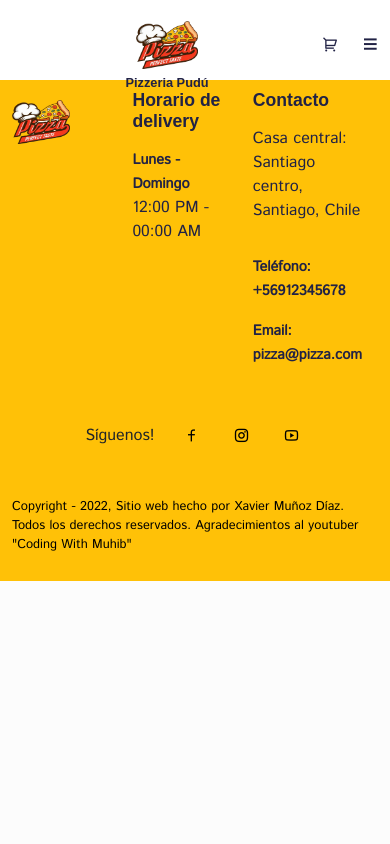
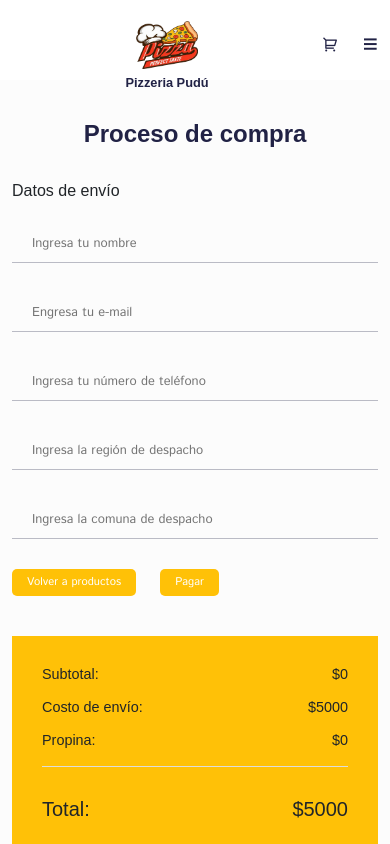
Before and after one commit to iChavy/PEP3-Tingeso, a React (Create React App) app in the folder pizzeria/: page /comprar in a window 390 px wide. Shown: the top 844 px of the page. Built offline with nearby package versions, Linux system fonts and the light colour scheme; a web font is replaced by a local one.

Commit message:
[feat]: pagina carro y pago

```diff
--- a/pizzeria/src/Pages/Carro.jsx
+++ b/pizzeria/src/Pages/Carro.jsx
@@ -1,7 +1,91 @@
 import React from "react";
+import Helmet from "../Components/Helmet/Helmet.js";
+import { Container, Row, Col } from "reactstrap";
+import "../assets/pagina-carrito.css";
+import { useSelector, useDispatch } from "react-redux";
+import { cartActions } from "../store/shopping-cart/cartSlice";
+import { Link } from "react-router-dom";
 
 const Carro = () => {
-  return <div>Carro</div>;
+  const cartItems = useSelector((state) => state.cart.cartItems);
+  const totalAmount = useSelector((state) => state.cart.totalAmount);
+
+  return (
+    <Helmet title="Carrito">
+      <section>
+        <Container>
+          <Row>
+            <Col lg="12" className="text-center">
+              <h2>Productos en el carrito</h2>
+              <br />
+            </Col>
+
+            <Col lg="12">
+              {cartItems.length === 0 ? (
+                <h5 className="text-center">El carrito está vacío</h5>
+              ) : (
+                <table className="table table-bordered">
+                  <thead>
+                    <tr>
+                      <th>Imagen </th>
+                      <th>Nombre del producto</th>
+                      <th>Cantidad</th>
+                      <th>Precio</th>
+                      <th>Borrar</th>
+                    </tr>
+                  </thead>
+                  <tbody>
+                    {cartItems.map((item) => (
+                      <Tr item={item} key={item.id} />
+                    ))}
+                  </tbody>
+                </table>
+              )}
+
+              <div className="mt-4">
+                <h6>
+                  Subtotal: $
+                  <span className="cart__subtotal">{totalAmount}</span>
+                </h6>
+                <div className="cart__page-btn">
+                  <button className="addTOCart__btn me-4">
+                    <Link to="/productos">Volver a Productos</Link>
+                  </button>
+                  <button className="addTOCart__btn">
+                    <Link to="/comprar">Continuar con la compra</Link>
+                  </button>
+                </div>
+              </div>
+            </Col>
+          </Row>
+        </Container>
+      </section>
+    </Helmet>
+  );
+};
+
+const Tr = (props) => {
+  const { id, imagen, titulo, precio, quantity } = props.item;
+  const dispatch = useDispatch();
+
+  const deleteItem = () => {
+    dispatch(cartActions.deleteItem(id));
+  };
+
+  return (
+    <tr>
+      <td className="text-center cart__img-box">
+        <img src={imagen} alt="" />
+      </td>
+      <td className="text-center">{titulo}</td>
+      <td className="text-center">{quantity}</td>
+      <td className="text-center">${precio}</td>
+
+      <td className="text-center cart__item-del">
+        <i className="ri-delete-bin-line" onClick={deleteItem}></i>
+      </td>
+    </tr>
+  );
 };
 
 export default Carro;
--- /dev/null
+++ b/pizzeria/src/Pages/Comprar.jsx
@@ -0,0 +1,134 @@
+import React, { useState } from "react";
+import { useSelector, useDispatch } from "react-redux";
+import { Container, Row, Col } from "reactstrap";
+import Helmet from "../Components/Helmet/Helmet.js";
+import { Link } from "react-router-dom";
+import { cartActions } from "../store/shopping-cart/cartSlice";
+
+import "../assets/comprar-pagina.css";
+
+const Comprar = () => {
+  const dispatch = useDispatch();
+
+  const vaciarCarrito = () => {
+    dispatch(cartActions.vaciarCarrito());
+  };
+
+  const cartTotalAmount = useSelector((state) => state.cart.totalAmount);
+  const propina = 0.05;
+  const costoEnvio = 5000;
+  const datosEnvio = [];
+
+  const propinaRepartidor = cartTotalAmount * Number(propina);
+  const totalAmount = cartTotalAmount + propinaRepartidor + Number(costoEnvio);
+
+  const [ingresarNombre, setIngresarNombre] = useState("");
+  const [ingresarEmail, setIngresarEmail] = useState("");
+  const [ingresarTelefono, setIngresarTelefono] = useState("");
+  const [ingresarRegion, setIngresarRegion] = useState("");
+  const [ingresarComuna, setIngresarComuna] = useState("");
+
+  const submitHandler = (e) => {
+    e.preventDefault();
+    const datosEnvioUsuario = {
+      nombre: ingresarNombre,
+      email: ingresarEmail,
+      telefono: ingresarTelefono,
+      region: ingresarRegion,
+      comuna: ingresarComuna,
+    };
+
+    datosEnvio.push(datosEnvioUsuario);
+    console.log(datosEnvio);
+  };
+
+  return (
+    <Helmet title="Comprar">
+      <section>
+        <Container>
+          <Row>
+            <Col lg="12" className="text-center">
+              <h2>Proceso de compra</h2>
+              <br />
+            </Col>
+
+            <Col lg="8" md="6">
+              <h6 className="mb-4">Datos de envío</h6>
+              <form className="checkout__form" onSubmit={submitHandler}>
+                <div className="form__group">
+                  <input
+                    type="text"
+                    placeholder="Ingresa tu nombre"
+                    required
+                    onChange={(e) => setIngresarNombre(e.target.value)}
+                  />
+                </div>
+
+                <div className="form__group">
+                  <input
+                    type="email"
+                    placeholder="Engresa tu e-mail"
+                    required
+                    onChange={(e) => setIngresarEmail(e.target.value)}
+                  />
+                </div>
+                <div className="form__group">
+                  <input
+                    type="number"
+                    placeholder="Ingresa tu número de teléfono"
+                    required
+                    onChange={(e) => setIngresarTelefono(e.target.value)}
+                  />
+                </div>
+                <div className="form__group">
+                  <input
+                    type="text"
+                    placeholder="Ingresa la región de despacho"
+                    required
+                    onChange={(e) => setIngresarRegion(e.target.value)}
+                  />
+                </div>
+                <div className="form__group">
+                  <input
+                    type="text"
+                    placeholder="Ingresa la comuna de despacho"
+                    required
+                    onChange={(e) => setIngresarComuna(e.target.value)}
+                  />
+                </div>
+                <button className="addTOCart__btn me-4">
+                  <Link to="/productos">Volver a productos</Link>
+                </button>
+
+                <button type="submit" className="addTOCart__btn" onClick={vaciarCarrito}>
+                  <Link to="/pago">Pagar</Link>
+                </button>
+              </form>
+            </Col>
+
+            <Col lg="4" md="6">
+              <div className="checkout__bill">
+                <h6 className="d-flex align-items-center justify-content-between mb-3">
+                  Subtotal: <span>${cartTotalAmount}</span>
+                </h6>
+                <h6 className="d-flex align-items-center justify-content-between mb-3">
+                  Costo de envío: <span>${costoEnvio}</span>
+                </h6>
+                <h6 className="d-flex align-items-center justify-content-between mb-3">
+                  Propina: <span>${propinaRepartidor}</span>
+                </h6>
+                <div className="checkout__total">
+                  <h5 className="d-flex align-items-center justify-content-between">
+                    Total: <span>${totalAmount}</span>
+                  </h5>
+                </div>
+              </div>
+            </Col>
+          </Row>
+        </Container>
+      </section>
+    </Helmet>
+  );
+};
+
+export default Comprar;
--- a/pizzeria/src/Pages/Contacto.jsx
+++ /dev/null
@@ -1,7 +0,0 @@
-import React from "react";
-
-const Contacto = () => {
-  return <div>Contacto</div>;
-};
-
-export default Contacto;
--- a/pizzeria/src/Pages/Home.jsx
+++ b/pizzeria/src/Pages/Home.jsx
@@ -23,7 +23,7 @@ const Home = () => {
 
                 <p>
                   Pide por la página web y recibe tu pedido en la puerta de tu
-                  casa sin costo adicional para pedidos sobre $30.000
+                  casa
                 </p>
 
                 <div className="delivery__btns d-flex align-items-center gap-5 mt-4">
--- a/pizzeria/src/Routes/Rutas.js
+++ b/pizzeria/src/Routes/Rutas.js
@@ -4,7 +4,7 @@ import { Routes, Route, Navigate } from 'react-router-dom'
 
 import Home from '../Pages/Home'
 import Productos from '../Pages/Productos'
-import Contacto from '../Pages/Contacto'
+import Comprar from '../Pages/Comprar'
 import Carro from '../Pages/Carro'
 
 const Rutas = () => {
@@ -12,7 +12,7 @@ const Rutas = () => {
     <Route path="/" element={<Navigate to='/home'/>} />
     <Route path="/home" element={<Home />} />
     <Route path="/productos" element={<Productos />} />
-    <Route path="/contacto" element={<Contacto />} />
+    <Route path="/comprar" element={<Comprar />} />
     <Route path="/carro" element={<Carro />} />
    </Routes>
 }
--- /dev/null
+++ b/pizzeria/src/assets/comprar-pagina.css
@@ -0,0 +1,40 @@
+.checkout__bill {
+  background: #ffc107;
+  padding: 30px;
+}
+
+.checkout__total {
+  border-top: 1px solid #ddd;
+  padding-top: 30px;
+}
+
+.form__group {
+  margin-bottom: 30px;
+}
+.form__group input,
+.form__group textarea {
+  width: 100%;
+  background: transparent;
+  padding: 7px 20px;
+  border: none;
+  border-bottom: 1px solid #2122454c;
+}
+
+.form__group input:focus,
+.form__group textarea:focus {
+  outline: none;
+}
+
+@media only screen and (max-width: 768px) {
+  .checkout__bill h6 {
+    font-size: 0.9rem;
+  }
+  .checkout__bill {
+    margin-top: 40px;
+  }
+
+  .form__group input::placeholder,
+  .form__group textarea::placeholder {
+    font-size: 0.8rem;
+  }
+}
--- /dev/null
+++ b/pizzeria/src/assets/pagina-carrito.css
@@ -0,0 +1,31 @@
+th {
+    text-align: center;
+  }
+
+  .cart__img-box {
+    width: 80px;
+  }
+
+  .cart__img-box img {
+    width: 100%;
+  }
+
+  .cart__item-del i {
+    cursor: pointer;
+  }
+
+  .cart__page-btn button a:hover {
+    color: #fff;
+  }
+
+  .cart__subtotal {
+    color: #000000;
+    font-size: 1.5rem;
+  }
+
+  @media only screen and (max-width: 768px) {
+    th,
+    td {
+      font-size: 0.8rem;
+    }
+  }
--- a/pizzeria/src/store/shopping-cart/cartSlice.js
+++ b/pizzeria/src/store/shopping-cart/cartSlice.js
@@ -2,7 +2,7 @@ import { createSlice } from "@reduxjs/toolkit";
 
 const initialState = {
   cartItems: [],
-  totalQuanty: 100000,
+  totalQuanty: 0,
   totalAmount: 0,
 };
 
@@ -77,6 +77,14 @@ const cartSlice = createSlice({
         0
       );
     },
+
+    // =========== vaciar carrito ===========
+    vaciarCarrito(state) {
+      state.cartItems = [];
+      state.totalQuantity = 0;
+      state.totalAmount = 0;
+    }
+
   },
 });
 
```
Also changed, not shown: pizzeria/src/Pages/Pago.jsx (added, +9 -0 lines).
